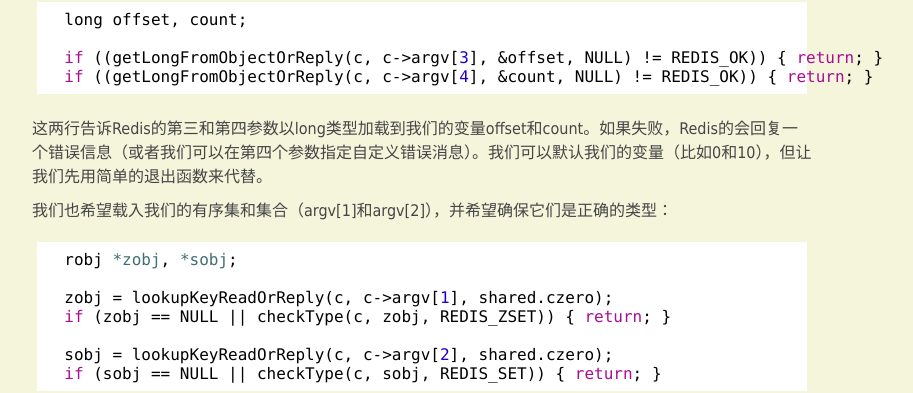
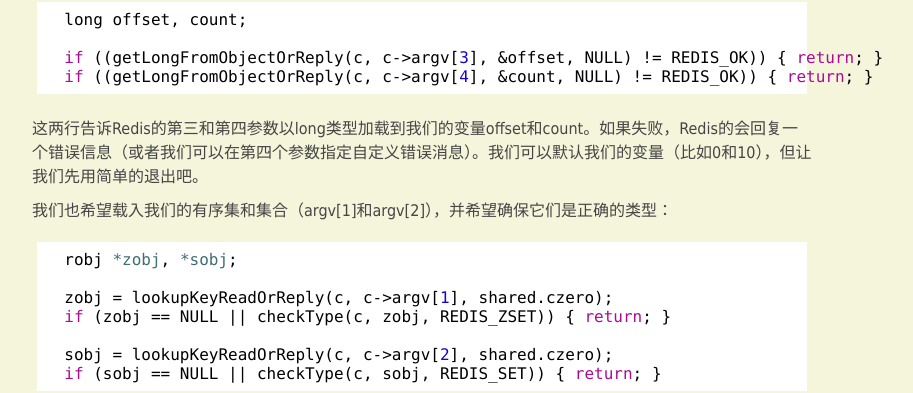
Before and after one commit to hopestar/hopestar.github.com, a Jekyll site: the page built from _posts/2013-7-10-writing_a_custom_redis_command_in_C_part_1.md, in a window 1280 px wide and 900 px high, scrolled down 1779 px. Shown: the part 141-534 px from the top of the window, without its empty margins (218-1131 px from the left). Built offline with Jekyll 4.4.1, drawn with Linux system fonts in a browser that asks for light colours; Markdown is read by kramdown in place of the engine named in the settings.

Commit message:
Update 2013-7-10-writing_a_custom_redis_command_in_C_part_1.md

```diff
--- a/_posts/2013-7-10-writing_a_custom_redis_command_in_C_part_1.md
+++ b/_posts/2013-7-10-writing_a_custom_redis_command_in_C_part_1.md
@@ -86,7 +86,7 @@ key1 value1 key2 value2 key3 value3, 我们要用： 1,5,1 来表示。5是表
       if ((getLongFromObjectOrReply(c, c->argv[3], &offset, NULL) != REDIS_OK)) { return; }
       if ((getLongFromObjectOrReply(c, c->argv[4], &count, NULL) != REDIS_OK)) { return; }
 
-这两行告诉Redis的第三和第四参数以long类型加载到我们的变量offset和count。如果失败，Redis的会回复一个错误信息（或者我们可以在第四个参数指定自定义错误消息）。我们可以默认我们的变量（比如0和10），但让我们先用简单的退出函数来代替。
+这两行告诉Redis的第三和第四参数以long类型加载到我们的变量offset和count。如果失败，Redis的会回复一个错误信息（或者我们可以在第四个参数指定自定义错误消息）。我们可以默认我们的变量（比如0和10），但让我们先用简单的退出吧。
 
 我们也希望载入我们的有序集和集合（argv[1]和argv[2]），并希望确保它们是正确的类型：
 
```
